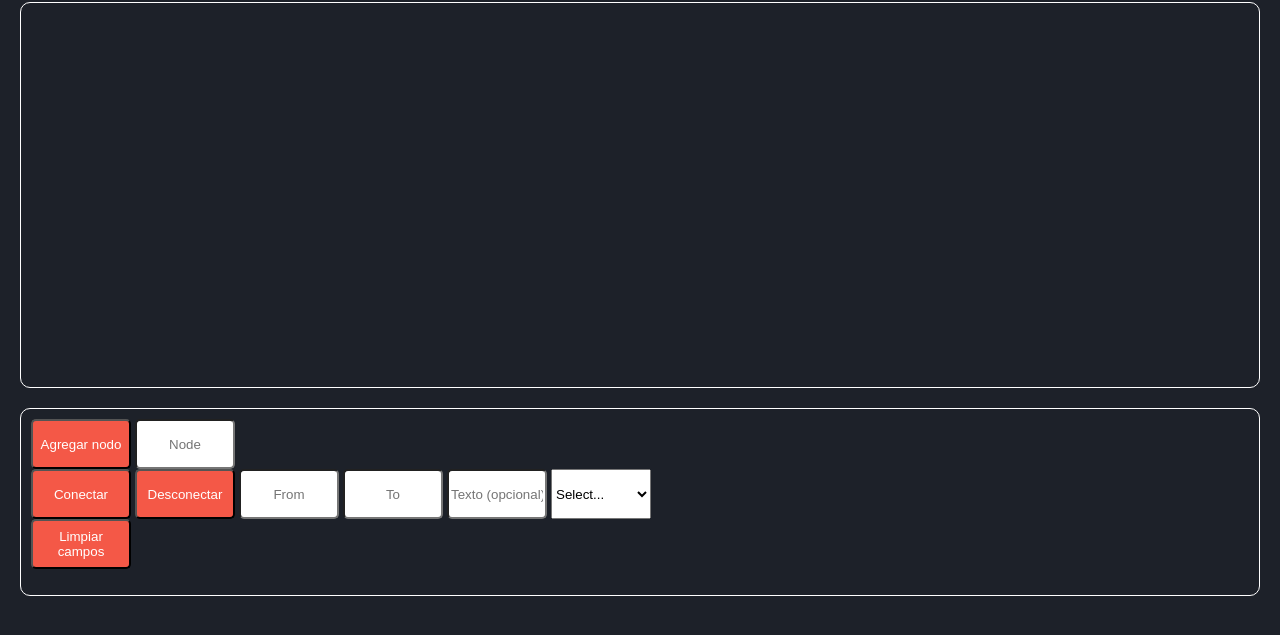
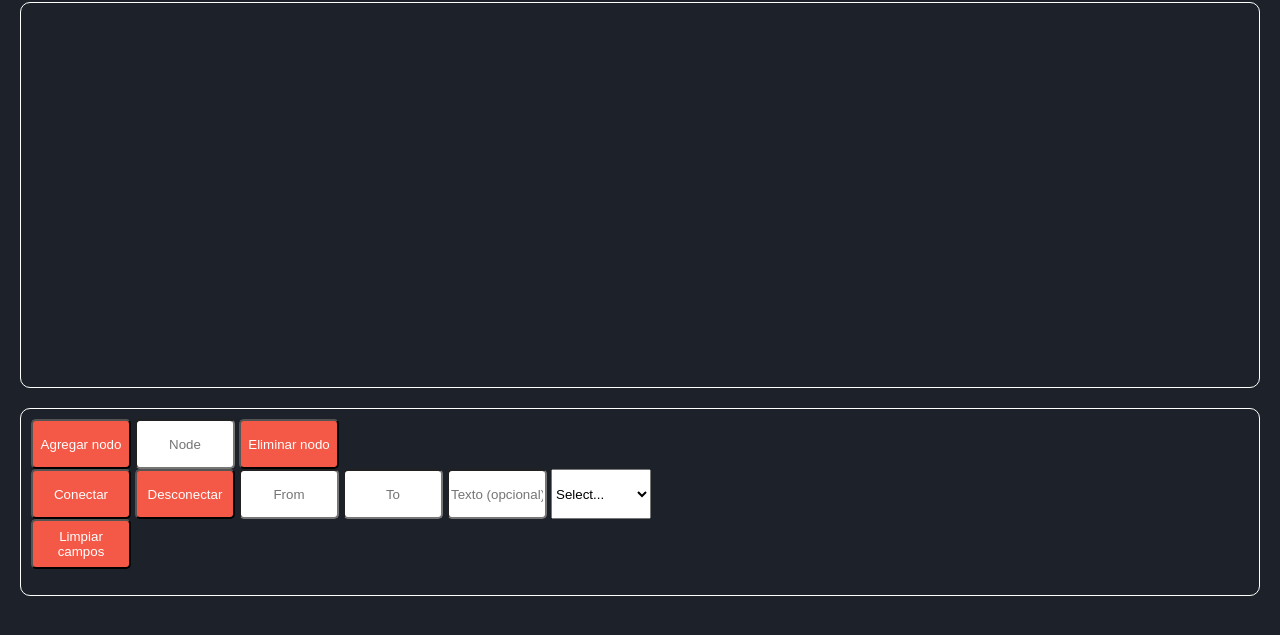
Before and after one commit to CelisIXkL098I/Graap, a website: page index.html in a window 1280 px wide. Shown: the part 55-690 px from the top of the page. Drawn offline with nearby package versions, Linux system fonts and the light colour scheme; a web font is replaced by a local one.

Commit message:
Se agregó el botón eliminar

```diff
--- a/index.html
+++ b/index.html
@@ -30,6 +30,7 @@
         <div class="option">
           <button onclick="addNode()">Agregar nodo</button>
           <input autocomplete="off" type="text" placeholder="Node" id="Node"/>
+          <button onclick="Delete()">Eliminar nodo</button>
         </div>
         <div class="option">
           <button onclick="addEdge()">Conectar</button>
```
